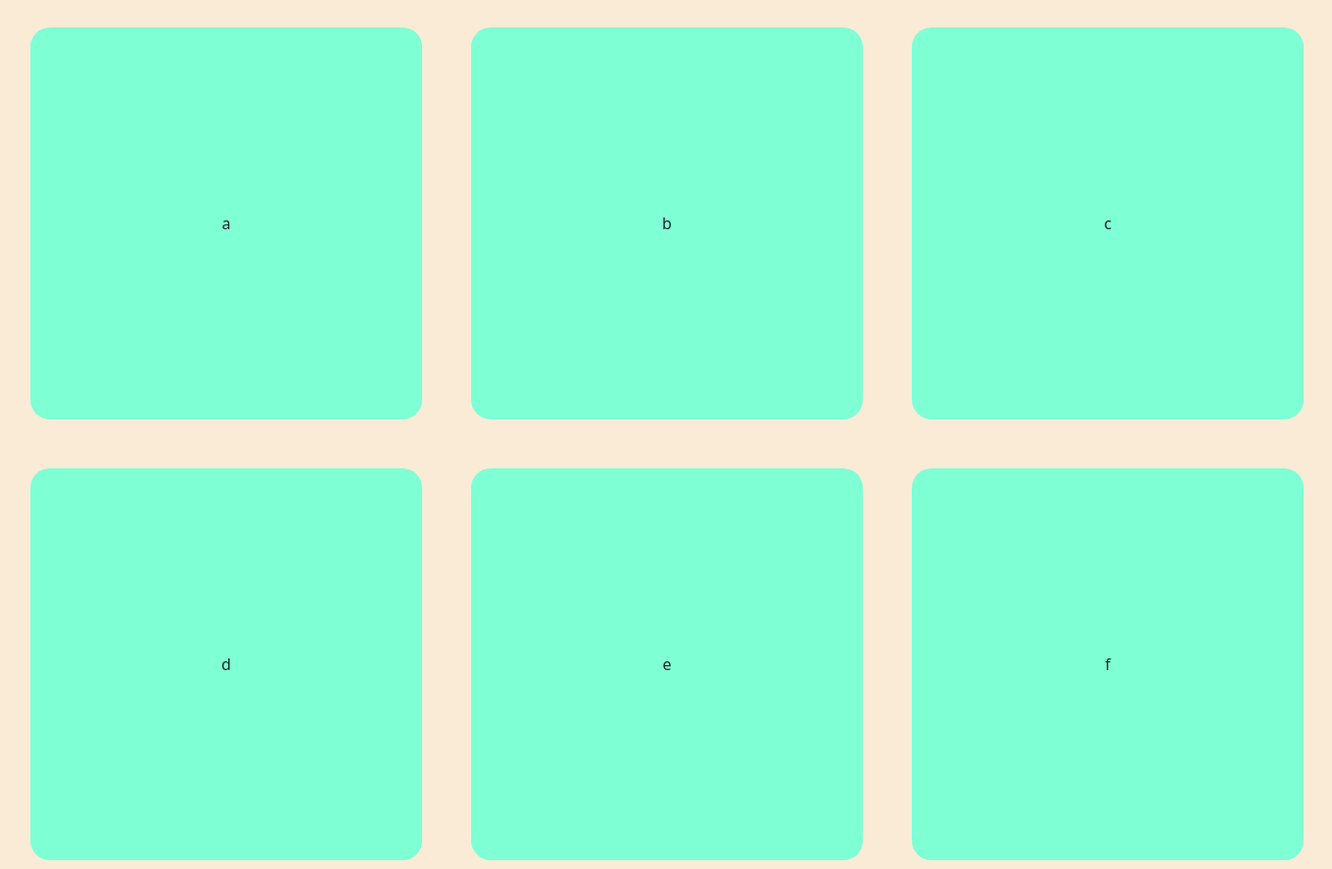
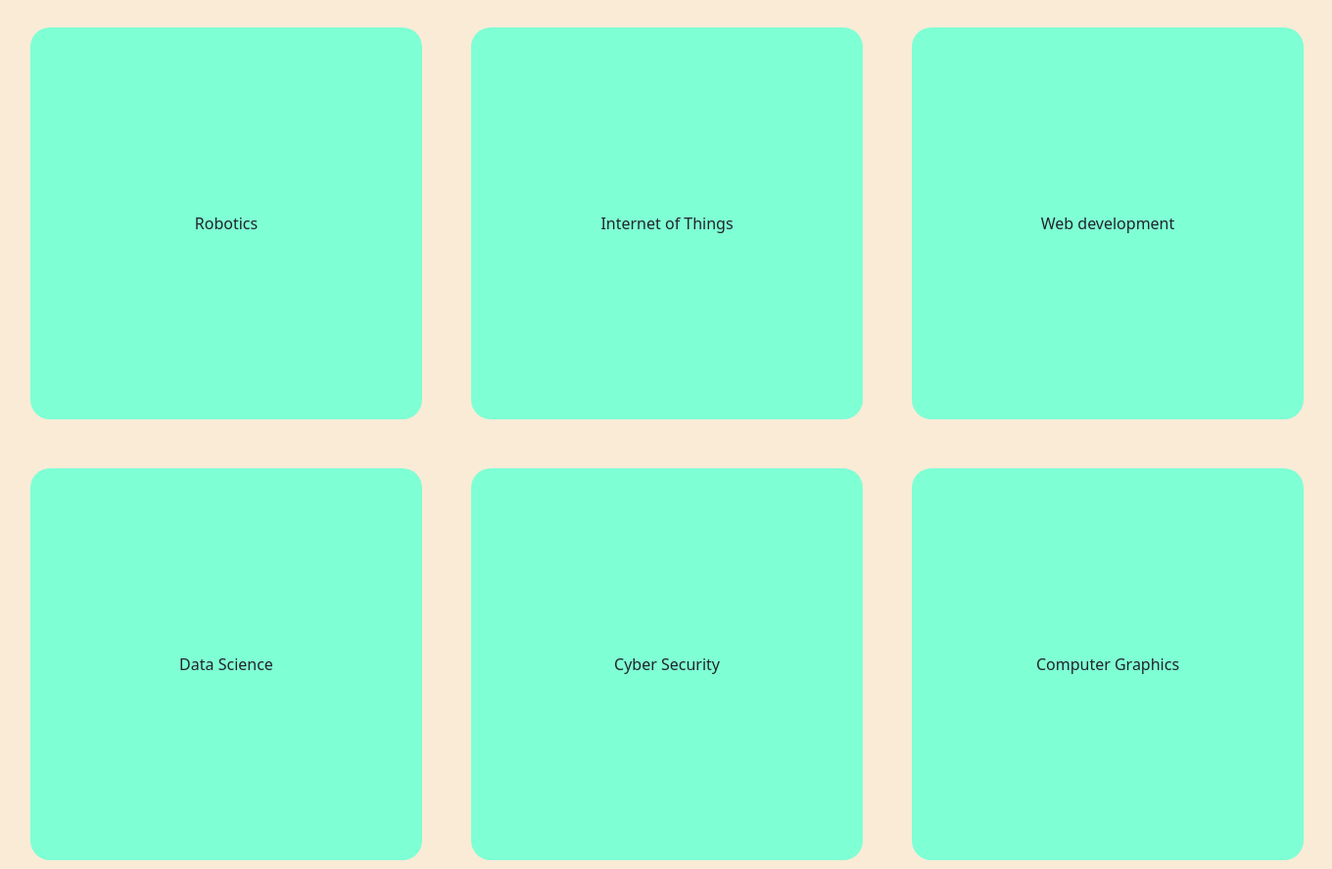
Before and after one commit to Kwasi48/flasklab, a Flask app: page / in a window 1360 px wide. Shown: the part 717-1604 px from the top of the page at 98% size. Run offline with Flask 2, Linux system fonts and the light colour scheme.

Commit message:
changes to websites

```diff
--- a/templates/index.html
+++ b/templates/index.html
@@ -107,12 +107,12 @@
     <div style="text-align: center;"><h1>PROJECTS</h1></div>
 
     <div class="bg-container">
-        <div class="box-1">a</div>
-        <div class="box-2">b</div>
-        <div class="box-3">c</div>
-        <div class="box-4">d</div>
-        <div class="box-5">e</div>
-        <div class="box-6">f</div>
+        <div class="box-1">Robotics</div>
+        <div class="box-2">Internet of Things </div>
+        <div class="box-3">Web development </div>
+        <div class="box-4">Data Science</div>
+        <div class="box-5">Cyber Security</div>
+        <div class="box-6">Computer Graphics</div>
     </div>
  <footer>
 
```
